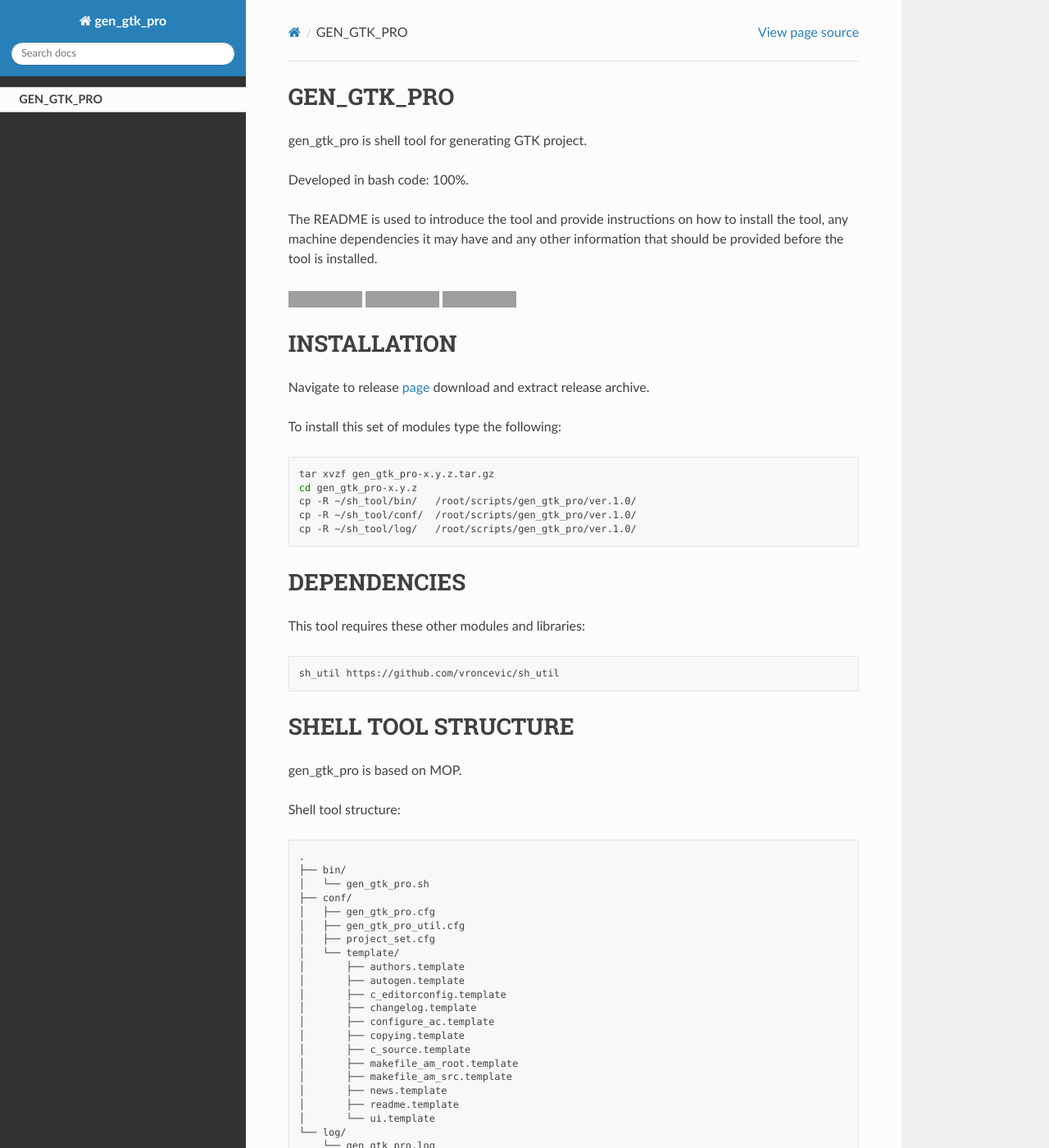
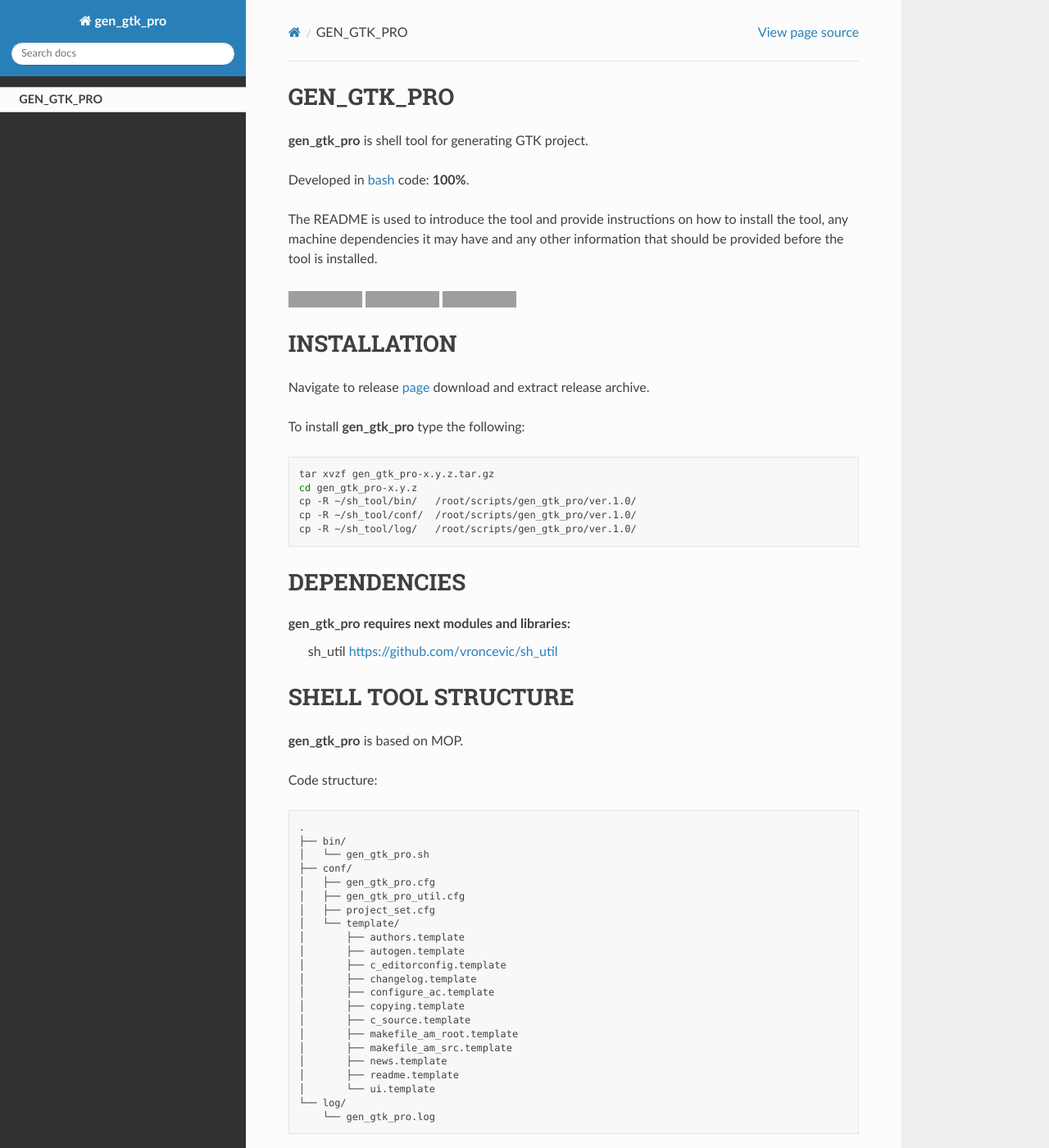
Before and after one commit to vroncevic/gen_gtk_pro, a Sphinx documentation site: the page built from docs/source/index.rst, in a window 1280 px wide and 1400 px high. Shown: the whole window at 82% size. Built offline with Sphinx 7.4.7 and the Read the Docs theme 2.0.0, drawn with Linux system fonts in a browser that asks for light colours; some of the changed text lies outside the part shown; grey boxes are pictures that could not be loaded.

Commit message:
[gen_gtk_pro] Updated Dockerfile, docs

```diff
--- a/docs/source/index.rst
+++ b/docs/source/index.rst
@@ -6,9 +6,9 @@
 
  self
 
-gen_gtk_pro is shell tool for generating GTK project.
+**gen_gtk_pro** is shell tool for generating GTK project.
 
-Developed in bash code: 100%.
+Developed in `bash <https://en.wikipedia.org/wiki/Bash_(Unix_shell)>`_ code: **100%**.
 
 The README is used to introduce the tool and provide instructions on
 how to install the tool, any machine dependencies it may have and any
@@ -27,11 +27,12 @@
 
 INSTALLATION
 -------------
+
 Navigate to release `page`_ download and extract release archive.
 
 .. _page: https://github.com/vroncevic/gen_gtk_pro/releases
 
-To install this set of modules type the following:
+To install **gen_gtk_pro** type the following:
 
 .. code-block:: bash
 
@@ -43,17 +44,16 @@
 
 DEPENDENCIES
 -------------
-This tool requires these other modules and libraries:
 
-.. code-block:: bash
-
-   sh_util https://github.com/vroncevic/sh_util
+**gen_gtk_pro** requires next modules and libraries:
+    sh_util `https://github.com/vroncevic/sh_util <https://github.com/vroncevic/sh_util>`_
 
 SHELL TOOL STRUCTURE
 ---------------------
-gen_gtk_pro is based on MOP.
 
-Shell tool structure:
+**gen_gtk_pro** is based on MOP.
+
+Code structure:
 
 .. code-block:: bash
 
@@ -91,7 +91,7 @@
 .. |License: Apache 2.0| image:: https://img.shields.io/badge/License-Apache%202.0-blue.svg
    :target: https://opensource.org/licenses/Apache-2.0
 
-Copyright (C) 2018 by https://vroncevic.github.io/gen_gtk_pro
+Copyright (C) 2016 by `vroncevic.github.io/gen_gtk_pro <https://vroncevic.github.io/gen_gtk_pro>`_
 
 This tool is free software; you can redistribute it and/or modify it
 under the same terms as Bash itself, either Bash version 4.2.47 or,
```
Also changed, not shown: README.md (+17 -17 lines), 6 other files.
